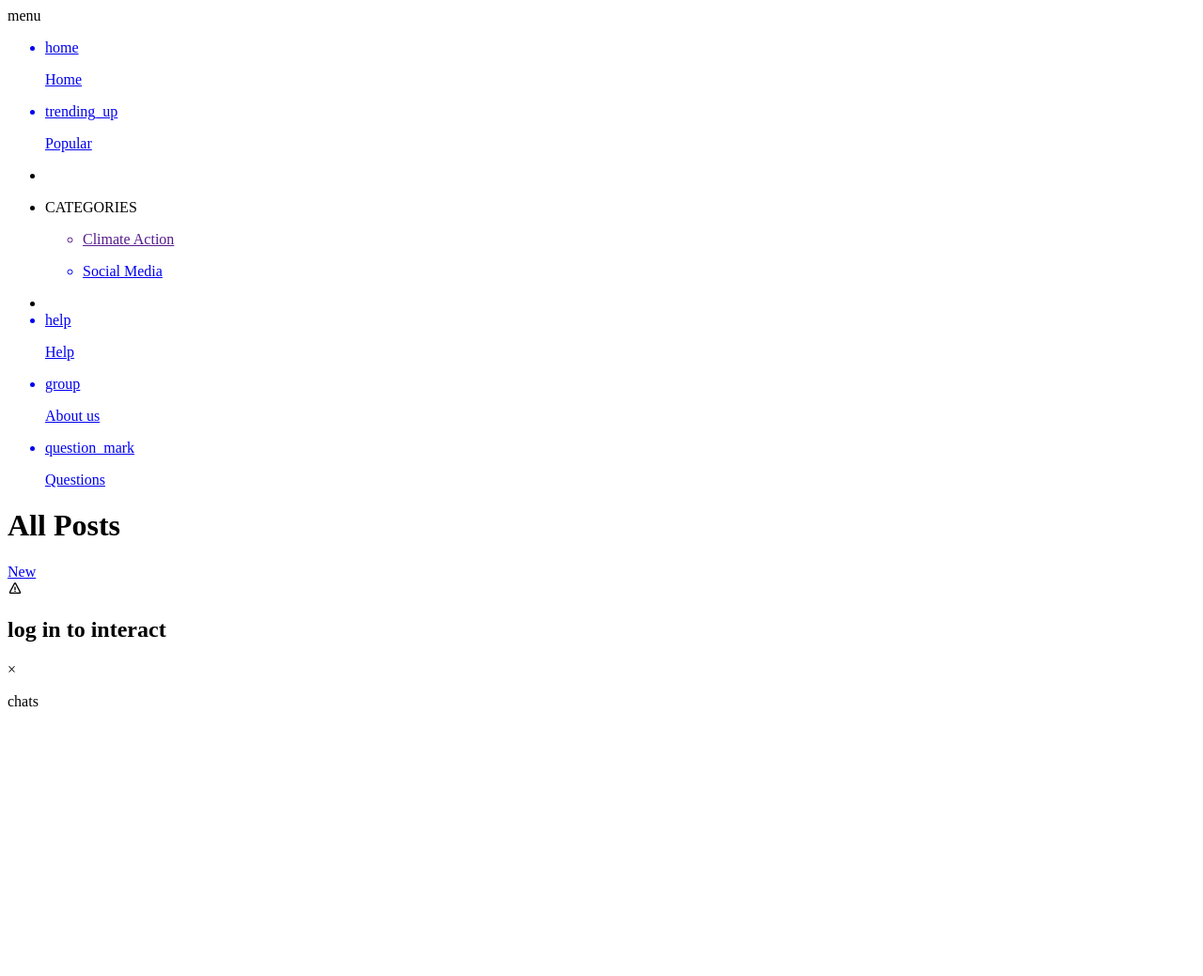
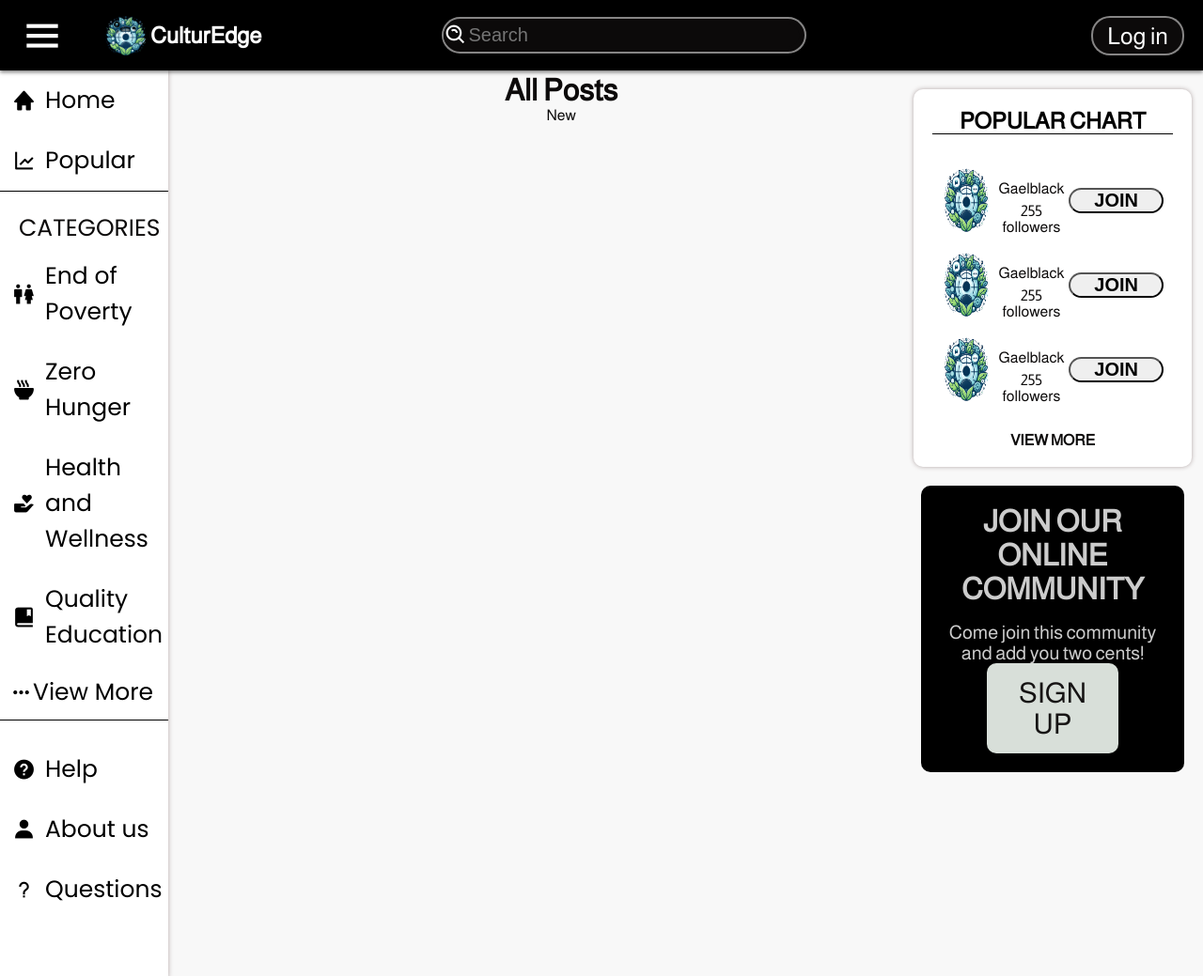
Before and after one commit to AngelDiaz591/PI4_Foro_Web, a PHP site: page /foroweb/views/layouts/application.php?controller=posts&action=index in a window 1280 px wide. Shown: the whole page at 94% size. Run offline with PHP 8.4, Linux system fonts and the light colour scheme.

Commit message:
Minors changes
application layout now support 405 error, differents styles depending on
the controller or action

Fix bug were try to render an view after a action, triggering "headers
couldnt be modify after being loaded" message error

```diff
--- a/controllers/application_controller.php
+++ b/controllers/application_controller.php
@@ -132,8 +132,8 @@ function render($action, $controller, $data = []) {
  * @param string $href
  * @return string link tag
  */
-function link_tag($rel, $href) {
-  return "<link rel='$rel' href='" . get_home_url() . "resources/stylesheets/$href.css'";
+function link_tag($rel, $href, $type = 'text/css') {
+  return "<link rel='$rel' href='" . get_home_url() . "resources/$href' type='$type'>";
 }
 
 /**
@@ -145,4 +145,16 @@ function link_tag($rel, $href) {
 function script_tag($src) {
   return "<script src='" . get_home_url() . "resources/js/$src.js'></script>";
 }
+
+/**
+ * This function is used to render a img tag from resources/img directory
+ *
+ * @param string $src
+ * @param string $alt
+ *
+ * @return string img tag
+ */
+function img_tag($src, $alt, $class = '', $id = '', $style = '') {
+  return "<img src='" . get_home_url() . "resources/img/$src' alt='$alt' class='$class' id='$id' style='$style'>";
+}
 ?>
--- /dev/null
+++ b/index.php
@@ -0,0 +1,4 @@
+<?php
+header('Location: views/layouts/application.php?controller=posts&action=index');
+exit;
+?>
--- a/models/base.php
+++ b/models/base.php
@@ -206,8 +206,7 @@ Class Base extends Database {
     $pattern = "/[^a-zA-Z0-9\_\-\.]/";
     $replacement = '_';
 
-    $chars = str_split('abcdefghijklmnopqrstuvwxyzABCDEFGHIJKLMNOPQRSTUVWXYZ0123456789!@#$%^&*');
-    $token = implode('', array_rand(array_flip($chars), 8));
+    $token = $this->generate_token(8);
 
     $extension = pathinfo($image, PATHINFO_EXTENSION);
     $name = $token . pathinfo($image, PATHINFO_FILENAME);
@@ -219,6 +218,20 @@ Class Base extends Database {
 
 
     return date("Y-m-d_H-i-s") . "_" . $new_name . "." . $extension;
+  }
+
+
+/**
+ * Generate a random token
+ *
+ * @param int $longitud
+ * @return string
+ *
+ * By Ismael March 12th, 2024 9:19 PM
+ * Modified by Alejandro March 16th, 2024 00:38 AM
+ */
+  public function generate_token($longitud = 16) {
+    return bin2hex(random_bytes($longitud));
   }
 
 /**
--- a/models/database.php
+++ b/models/database.php
@@ -6,8 +6,8 @@
 class Database {
   private $host = "localhost";
   private $dbname = "foroweb";
-  private $dbuser = "isma";
-  private $dbpass = '123';
+  private $dbuser = "root";
+  private $dbpass = '';
 
   public $conn;
 
@@ -23,6 +23,8 @@ class Database {
 
     try {
       $this->conn = new PDO("mysql:host=" . $this->host . ";dbname=" . $this->dbname, $this->dbuser, $this->dbpass);
+      $this->conn->setAttribute(PDO::ATTR_ERRMODE, PDO::ERRMODE_EXCEPTION);
+      $this->conn->exec("SET time_zone = '+00:00'");
     } catch(PDOException | Exception $e) {
       throw new Exception('Connection error: ' . $e->getMessage());
     }
--- /dev/null
+++ b/views/errors/405.php
@@ -0,0 +1 @@
+<h1>Method Not Allowed</h1>
--- a/views/layouts/_header.php
+++ b/views/layouts/_header.php
@@ -1,5 +1,23 @@
 <header>
-  <span class="material-symbols-outlined menu" id="menu-icon">
-    menu
-  </span>
+  <i class='bx bx-menu menu' id="menu-icon" ></i>
+
+  <img src="../../resources/img/logo.png" alt="">
+  <h2>CulturEdge</h2>
+
+  <div class="seeker">
+    <button action=""><i class='bx bx-search-alt'></i></button>
+    <input class="cont" placeholder="Search" type="search">
+  </div>
+
+  <div class="register">
+    <div class="login">
+      <?php if(isset($_SESSION['user'])): ?>
+        <form action="<?= redirect_to('sessions', 'destroy'); ?>" method="post">
+          <input type="submit" name="logout" value="Log out">
+        </form>
+      <?php else: ?>
+        <a href="<?= redirect_to('sessions', 'new'); ?>">Log in</a>
+      <?php endif; ?>
+    </div>
+  </div>
 </header>
--- a/views/layouts/_sidebar_chats.php
+++ b/views/layouts/_sidebar_chats.php
@@ -1,5 +1,51 @@
-<div class="chats">
-  <div class="box">
-    <p>chats</p>
+<div class="postbox">
+  <div class="chats">
+    <div class="box">
+      <h2>POPULAR CHART</h2>
+      <div class="line"></div>
+      <div class="chat">
+        <img src="resources/img/logo.png" alt="" class="perfil">
+        <div class="info">
+          <p class="name">Gaelblack</p>
+          <p class="followers">255 followers</p>
+        </div>
+        <button action="submit" class="action">
+          <p>JOIN</p>
+        </button>
+      </div>
+      <div class="chat">
+        <img src="../../resources/img/logo.png" alt="" class="perfil">
+        <div class="info">
+          <p class="name">Gaelblack</p>
+          <p class="followers">255 followers</p>
+        </div>
+        <button action="submit" class="action">
+          <p>JOIN</p>
+        </button>
+      </div>
+      <div class="chat">
+        <img src="resources/img/logo.png" alt="" class="perfil">
+        <div class="info">
+          <p class="name">Gaelblack</p>
+          <p class="followers">255 followers</p>
+        </div>
+        <button action="submit" class="action">
+          <p>JOIN</p>
+        </button>
+      </div>
+      <br>
+      <h4 class="action">VIEW MORE</h4>
+    </div>
   </div>
+  <?php if(!isset($_SESSION['user'])): ?>
+    <div class="register-box">
+      <h1>JOIN OUR ONLINE COMMUNITY</h1>
+      <br>
+      <p>Come join this community and add you two cents!</p>
+      <div class="button">
+        <a href="<?= redirect_to('registrations', 'new'); ?>">SIGN UP</a>
+        <i class='bx bxs-log-in'></i>
+      </div>
+    </div>
+  <?php endif; ?>
 </div>
--- a/views/layouts/_sidebar_main.php
+++ b/views/layouts/_sidebar_main.php
@@ -1,51 +1,146 @@
-<nav id="main-nav">
 <ul class="icons">
-    <a href="#">
+  <a href="<?= redirect_to('posts', 'index') ?>" class="list">
     <li class="category">
-        <span class="material-symbols-outlined">home</span>
+      <i class='bx bxs-home'></i>
       <p>Home</p>
     </li>
   </a>
-    <a href="#">
+  <a href="#" class="list">
     <li class="category">
-        <span class="material-symbols-outlined">trending_up</span>
+      <i class='bx bx-line-chart' ></i>
       <p>Popular</p>
     </li>
   </a>
   <li class="line"></li>
-    <li class="categories" id="categories">
+  <li class="category">
     <p>CATEGORIES</p>
-      <ul class="subcategories">
-        <a href="">
+    <i class='bx bx-chevron-down categori'></i>
+  </li>
+  <a href="#" class="list">
+    <li class="category">
+      <i class='bx bx-male-female'></i>
+      <p>End of Poverty</p>
+    </li>
+  </a>
+  <a href="#" class="list">
+    <li class="category">
+      <i class='bx bxs-bowl-hot' ></i>
+      <p>Zero Hunger</p>
+    </li>
+  </a>
+  <a href="#" class="list">
+    <li class="category">
+      <i class='bx bxs-donate-heart' ></i>
+      <p>Health and Wellness</p>
+    </li>
+  </a>
+  <a href="#" class="list">
+    <li class="category">
+      <i class='bx bxs-book-bookmark'></i>
+      <p>Quality Education</p>
+    </li>
+  </a>
+  <ul class="subcategories " id="show_cate">
+    <a href="#" class="list">
       <li class="subcategory">
+        <i class='bx bx-street-view'></i>
+        <p>Gender Equality</p>
+      </li>
+    </a>
+    <a href="#" class="list">
+      <li class="subcategory">
+        <i class='bx bxs-donate-blood' ></i>
+        <p>Clean Water and Sanitation </p>
+      </li>
+    </a>
+    <a href="#" class="list">
+      <li class="subcategory">
+      <i class='bx bxs-sun'></i>
+        <p>Affordable and Clean Energy </p>
+      </li>
+    </a>
+    <a href="#" class="list">
+      <li class="subcategory">
+        <i class='bx bx-bar-chart'></i>
+        <p>Decent Work and Economic Growth </p>
+      </li>
+    </a>
+    <a href="#" class="list">
+      <li class="subcategory">
+        <i class='bx bxs-cube-alt' ></i>
+        <p>Industry, Innovation and Infrastructure</p>
+      </li>
+    </a>
+    <a href="#" class="list">
+      <li class="subcategory">
+        <i class='bx bx-collapse-alt'></i>
+        <p>Reduction of Inequalities </p>
+      </li>
+    </a>
+    <a href="#" class="list">
+      <li class="subcategory">
+        <i class='bx bxs-buildings' ></i>
+        <p>Sustainables Cities and Comunications</p>
+      </li>
+    </a>
+    <a href="#" class="list">
+      <li class="subcategory">
+      <i class='bx bx-loader-alt' ></i>
+        <p>Responsibles Production and Consumption</p>
+      </li>
+    </a>
+    <a href="#" class="list">
+      <li class="subcategory">
+      <i class='bx bx-world' ></i>
         <p>Climate Action</p>
       </li>
     </a>
-        <a href="#">
+    <a href="#" class="list">
       <li class="subcategory">
-            <p>Social Media</p>
+        <i class='bx bx-water' ></i>
+        <p>Underwater Life</p>
+      </li>
+    </a>
+    <a href="#" class="list">
+      <li class="subcategory">
+        <i class='bx bxs-tree' ></i>
+        <p>Life of Terrestrial Ecosystems</p>
+      </li>
+    </a>
+    <a href="#" class="list">
+      <li class="subcategory">
+        <i class='bx bxs-spa' ></i>
+        <p>Peace, Justice and Strong Snstitutions</p>
+      </li>
+    </a>
+    <a href="#" class="list">
+      <li class="subcategory">
+        <i class='bx bx-color' ></i>
+        <p>Partnerships to Achieve Objetives</p>
       </li>
     </a>
   </ul>
+  <li class="categories" id="categories">
+    <i class='bx bx-dots-horizontal-rounded' ></i>
+    <p class="more" >View More</p>
   </li>
     <li class="line"></li>
-    <a href="#">
+  <a href="#" class="list">
     <li class="category">
-        <span class="material-symbols-outlined">help</span>
+      <i class='bx bxs-help-circle' ></i>
       <p>Help</p>
     </li>
   </a>
-    <a href="#">
+  <a href="#" class="list">
     <li class="category">
-        <span class="material-symbols-outlined">group</span>
+    <i class='bx bxs-user' ></i>
       <p>About us</p>
     </li>
   </a>
-    <a href="#">
+  <a href="#" class="list">
     <li class="category">
-        <span class="material-symbols-outlined">question_mark</span>
+      <i class='bx bx-question-mark' ></i>
       <p>Questions</p>
     </li>
   </a>
 </ul>
-</nav>
```
Lines whose indentation alone changed are shown as unchanged.
